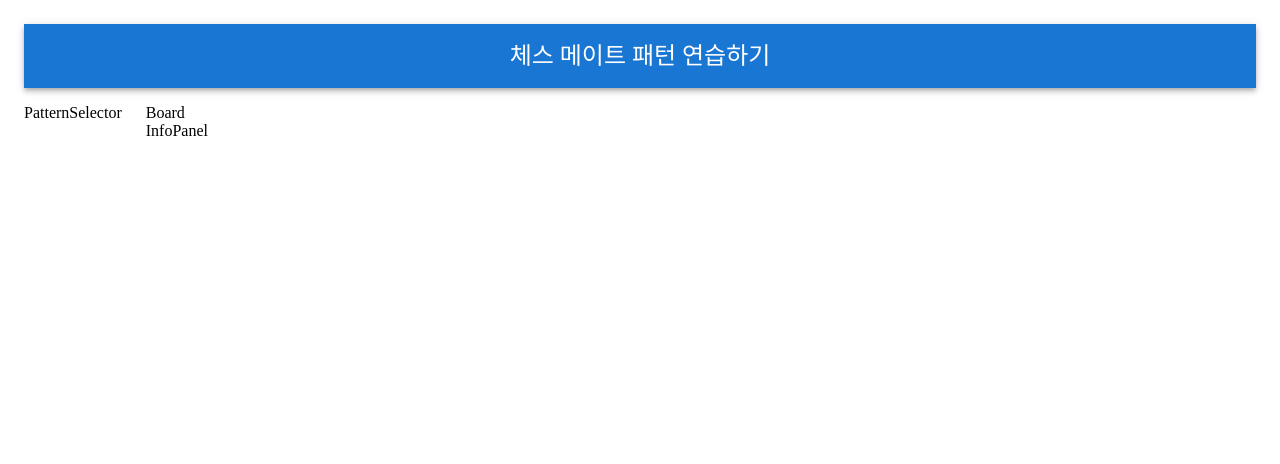
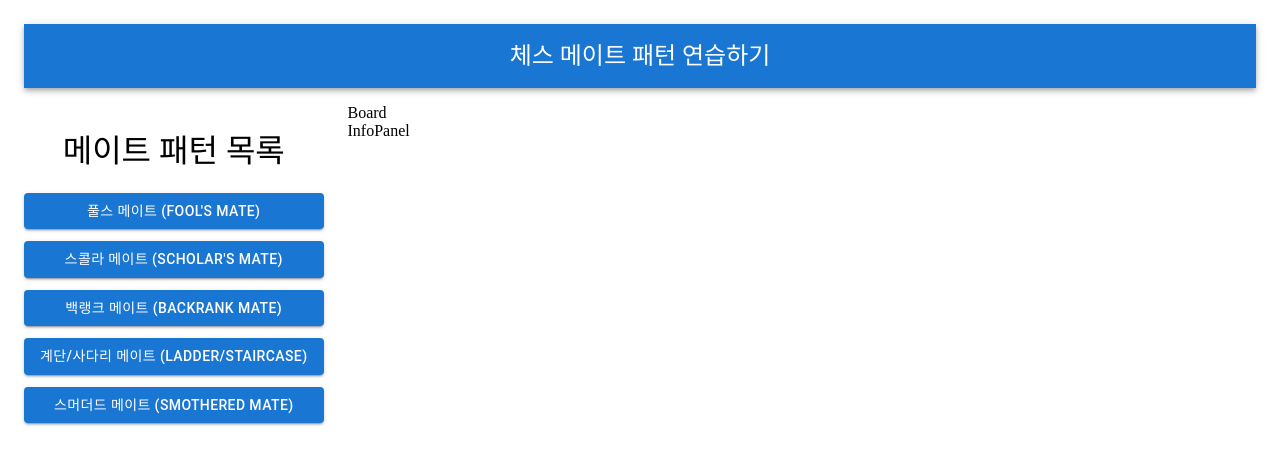
Before and after one commit to NaturalSoda4552/chess-mate-pattern, a React (Vite) app: page / in a window 1280 px wide. Shown: the top 464 px of the page. Built offline with nearby package versions, Linux system fonts and the light colour scheme.

Commit message:
feat(PatternSelector.jsx): PatternSelector Material-UI를 사용하여 구현

```diff
--- a/src/components/PatternSelector.jsx
+++ b/src/components/PatternSelector.jsx
@@ -1,5 +1,41 @@
-const PatternSelector = () => {
-  return <div>PatternSelector</div>;
+import styled from 'styled-components';
+import { Button } from '@mui/material';
+
+const SelectorContainer = styled.div`
+  display: flex;
+  flex-direction: column;
+  align-items: center;
+
+  h1 {
+    font-weight: 500;
+  }
+`;
+
+const Title = styled.div``;
+const ButtonGroup = styled.div`
+  display: flex;
+  flex-direction: column;
+  gap: 12px;
+`;
+
+const PatternSelector = ({ patterns, onPatternSelect }) => {
+  return (
+    <SelectorContainer>
+      <Title>
+        <h1>메이트 패턴 목록</h1>
+      </Title>
+      <ButtonGroup>
+        {patterns.map((pattern) => (
+          <Button
+            variant="contained"
+            onClick={() => onPatternSelect(pattern.id)}
+          >
+            {pattern.name}
+          </Button>
+        ))}
+      </ButtonGroup>
+    </SelectorContainer>
+  );
 };
 
 export default PatternSelector;
--- a/src/pages/MainPage.jsx
+++ b/src/pages/MainPage.jsx
@@ -5,12 +5,7 @@ import InfoPanel from '../components/InfoPanel';
 
 import { MatePatterns } from '../data/MatePatterns.js';
 
-import styled from 'styled-components';
 import { Grid, Box } from '@mui/material';
-
-const MainContainer = styled.div`
-  display: flex;
-`;
 
 const title = '체스 메이트 패턴 연습하기';
 
```
